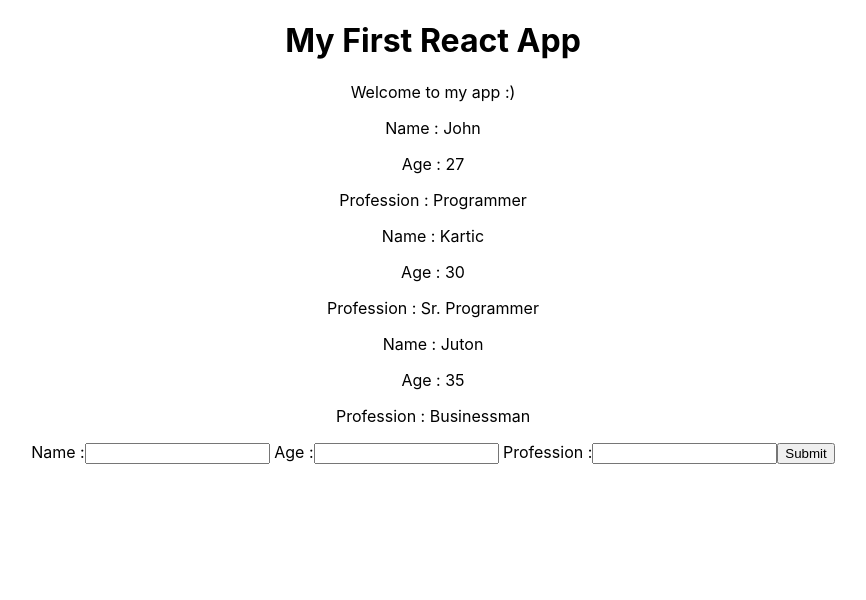
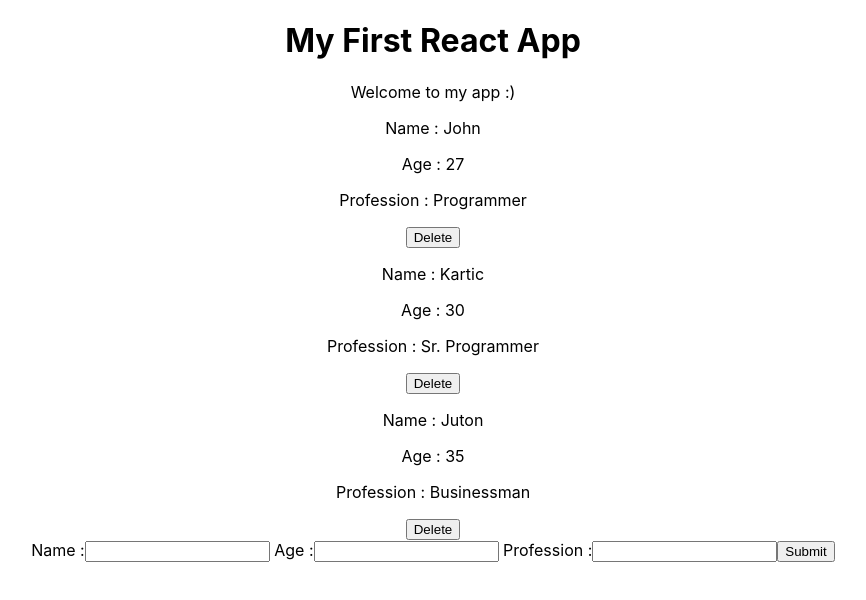
Before and after one commit to devkartic/react-app, a React (Create React App) app: page / in a window 1280 px wide. Shown: the top 600 px of the page, without its empty margins (207-1073 px from the left). Built offline with nearby package versions, Linux system fonts and the light colour scheme.

Commit message:
Delete users

```diff
--- a/src/App.js
+++ b/src/App.js
@@ -20,12 +20,24 @@
         })
     }
 
+    deleteUser = (id) => {
+        let users = this.state.users.filter((user)=>{
+            return user.id !==id;
+            /*if(user.id==id) return null;
+            return user;*/
+        });
+
+        this.setState({
+            users : users
+        })
+    }
+
   render() {
     return (
         <div className="App">
             <h1>My First React App</h1>
             <p>Welcome to my app :)</p>
-            <Users users={this.state.users}/>
+            <Users deleteUser={this.deleteUser} users={this.state.users}/>
             <CreateUser createUser = {this.createUser} />
         </div>
     );
--- a/src/components/Users.js
+++ b/src/components/Users.js
@@ -3,7 +3,7 @@
 // Class component
 class Users extends Component{
     render() {
-        const { users } = this.props;
+        const { users, deleteUser } = this.props;
         const userList = users.map(user=>{
             if(user.age > 25) {
                 return (
@@ -11,6 +11,7 @@
                         <p>Name : {user.name}</p>
                         <p>Age : {user.age}</p>
                         <p>Profession : {user.profession}</p>
+                        <button onClick={()=>{deleteUser(user.id)}}>Delete</button>
                     </div>
                 );
             }
```
